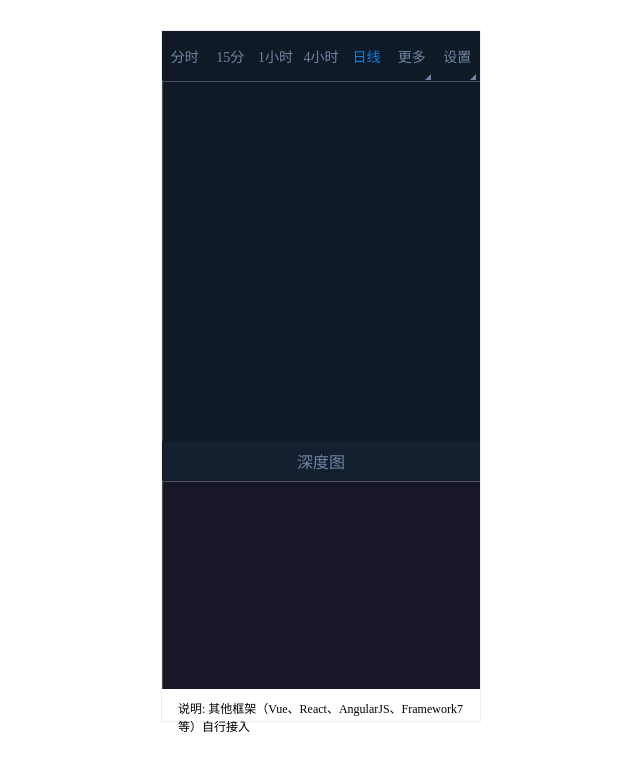
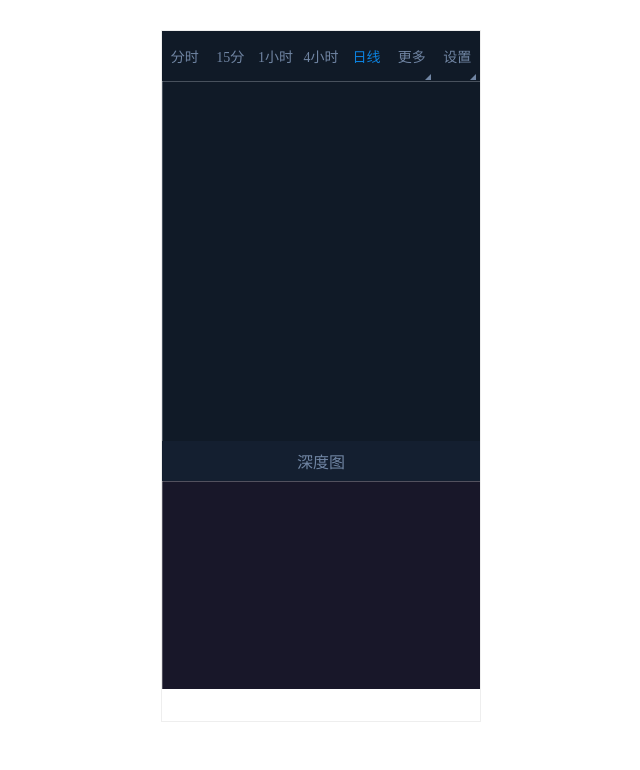
Before and after one commit to ran-app/k-line, a website: page src/html/index.html in a window 1280 px wide. Shown: the whole page, without its empty margins (319-959 px from the left). Drawn offline with nearby package versions, Linux system fonts and the light colour scheme; files that its build step writes are made by us from their sources; no server answers; files whose address does not match are found by name.

Commit message:
document

```diff
--- a/src/html/index.html
+++ b/src/html/index.html
@@ -56,7 +56,7 @@
 
         </div>
         <div class="explain">
-            说明: 其他框架（Vue、React、AngularJS、Framework7等）自行接入
+
         </div>
     </div>
 
```
Also changed, not shown: README.md, document/002.png.
